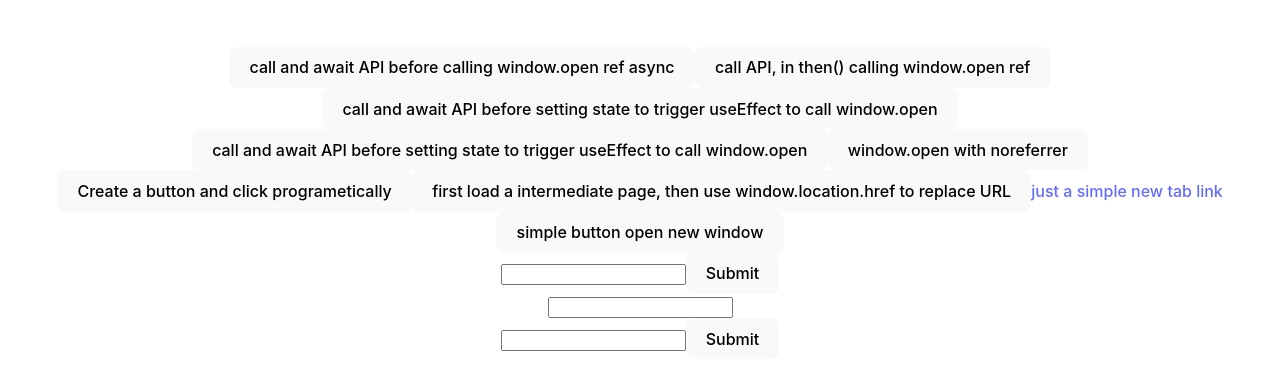
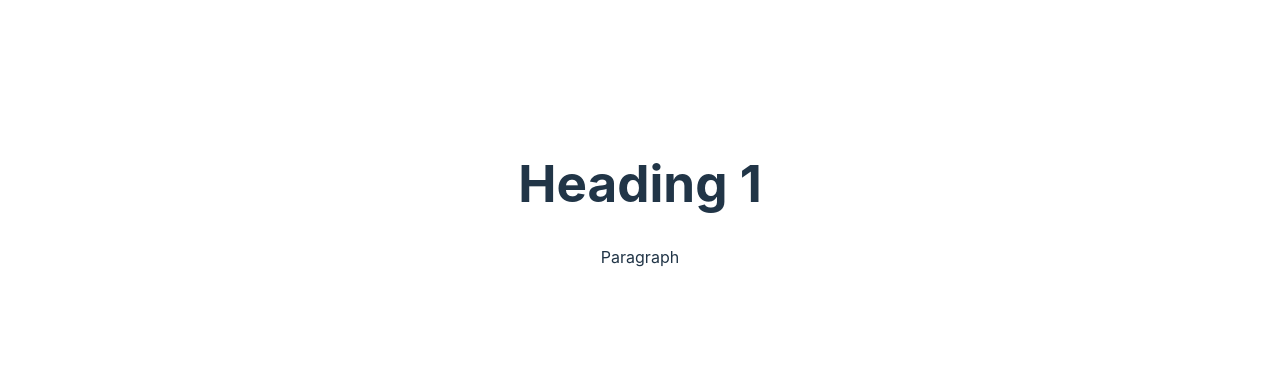
Before and after one commit to mwskwong/geo-permission-browser-behavior, a React (Vite) app: page / in a window 1280 px wide. Shown: the part 197-586 px from the top of the page. Built offline with nearby package versions, Linux system fonts and the light colour scheme.

Commit message:
Update App.tsx

```diff
--- a/src/App.tsx
+++ b/src/App.tsx
@@ -5,165 +5,11 @@ function sleep(ms: number) {
 }
 
 export default function App() {
-  const url = "https://fps.payapps.hkicl.com.hk";
-
-  const [shouldOpen, setShouldOpen] = useState(false);
-  useEffect(() => {
-    if (shouldOpen) {
-      window.open(url, "_blank");
-      setShouldOpen(false);
-    }
-  }, [shouldOpen]);
-
-  // const link = document.createElement("a");
-  // link.href = url;
-  // link.target = "_blank";
-  // document.body.appendChild(link);
-
-  // link.click();
 
   return (
     <div>
-      <button
-        onClick={async () => {
-          const winOpenRef = window.open();
-          const response = await fetch(
-            "https://jsonplaceholder.typicode.com/todos/1"
-          );
-          const body = await response.json();
-          console.log(body);
-          await sleep(3000);
-          // window.open(url, "_blank");
-
-          if (winOpenRef) {
-            winOpenRef.location.href = url;
-          }
-        }}
-      >
-        call and await API before calling window.open ref async
-      </button>
-      <button
-        onClick={() => {
-          const winOpenRef = window.open();
-          Promise.all([
-            fetch("https://jsonplaceholder.typicode.com/todos/1"),
-            sleep(3000),
-          ])
-            .then(([response]) => response.json())
-            .then((body) => {
-              console.log(body);
-              if (winOpenRef) {
-                winOpenRef.location.href = url;
-              }
-            });
-        }}
-      >
-        call API, in then() calling window.open ref
-      </button>
-      <button
-        onClick={async () => {
-          const response = await fetch(
-            "https://jsonplaceholder.typicode.com/todos/1"
-          );
-          const body = await response.json();
-          console.log(body);
-          setShouldOpen(true);
-        }}
-      >
-        call and await API before setting state to trigger useEffect to call
-        window.open
-      </button>
-      <button
-        onClick={async () => {
-          const response = await fetch(
-            "https://jsonplaceholder.typicode.com/todos/1"
-          );
-          const body = await response.json();
-          console.log(body);
-          await sleep(3000);
-
-          setTimeout(() => {
-            window.open(url, '_top')
-          })
-        }}
-      >
-        call and await API before setting state to trigger useEffect to call
-        window.open
-      </button>
-      <button
-        onClick={async () => {
-          const response = await fetch(
-            "https://jsonplaceholder.typicode.com/todos/1"
-          );
-          const body = await response.json();
-          console.log(body);
-          await sleep(3000);
-
-         window.open(url, '_blank', 'noreferrer')
-        }}
-      >
-        window.open with noreferrer
-      </button>
-      <button
-        onClick={async () => {
-          const response = await fetch(
-            "https://jsonplaceholder.typicode.com/todos/1"
-          );
-          const body = await response.json();
-          console.log(body);
-          await sleep(3000);
-
-          const button = document.createElement('button');
-          button.style.display = 'none';
-          document.body.appendChild(button);
-          button.onclick = () => window.open(url, '_blank');
-          button.click();
-          document.body.removeChild(button);
-        }}
-      >
-        Create a button and click programetically
-      </button>
-      <button
-        onClick={async () => {
-          const winOpenRef = window.open();
-          const response = await fetch(
-            "https://jsonplaceholder.typicode.com/todos/1"
-          );
-          const body = await response.json();
-          console.log(body);
-          await sleep(3000);
-          // window.open(url, "_blank");
-
-          if (winOpenRef) {
-            winOpenRef.document.write(`
-              <html>
-                <body>
-                  <script>
-                    setTimeout(() => {
-                      window.location.replace('${url}');
-                      // history.pushState(null, '', '${url}');
-                    }, 100);
-                  </script>
-                  <p>Loading...</p>
-                </body>
-              </html>
-            `);
-          }
-        }}
-      >
-        first load a intermediate page, then use window.location.href to replace URL
-      </button>
-      <a href={url} target="_blank">just a simple new tab link</a>
-      <button onClick={() => window.open(url)}>simple button open new window</button>
-      <form onSubmit={() => alert("form sumitted")}>
-        <input name="test" />
-        <button type="submit">Submit</button>
-      </form>
-      <input name="test2" />
-       <form onSubmit={() => {}}>
-        <input name="test3" />
-        <button>Submit</button>
-      </form>
+      <h1>Heading 1</h1>
+      <p>Paragraph</p>
     </div>
   );
 }
```
